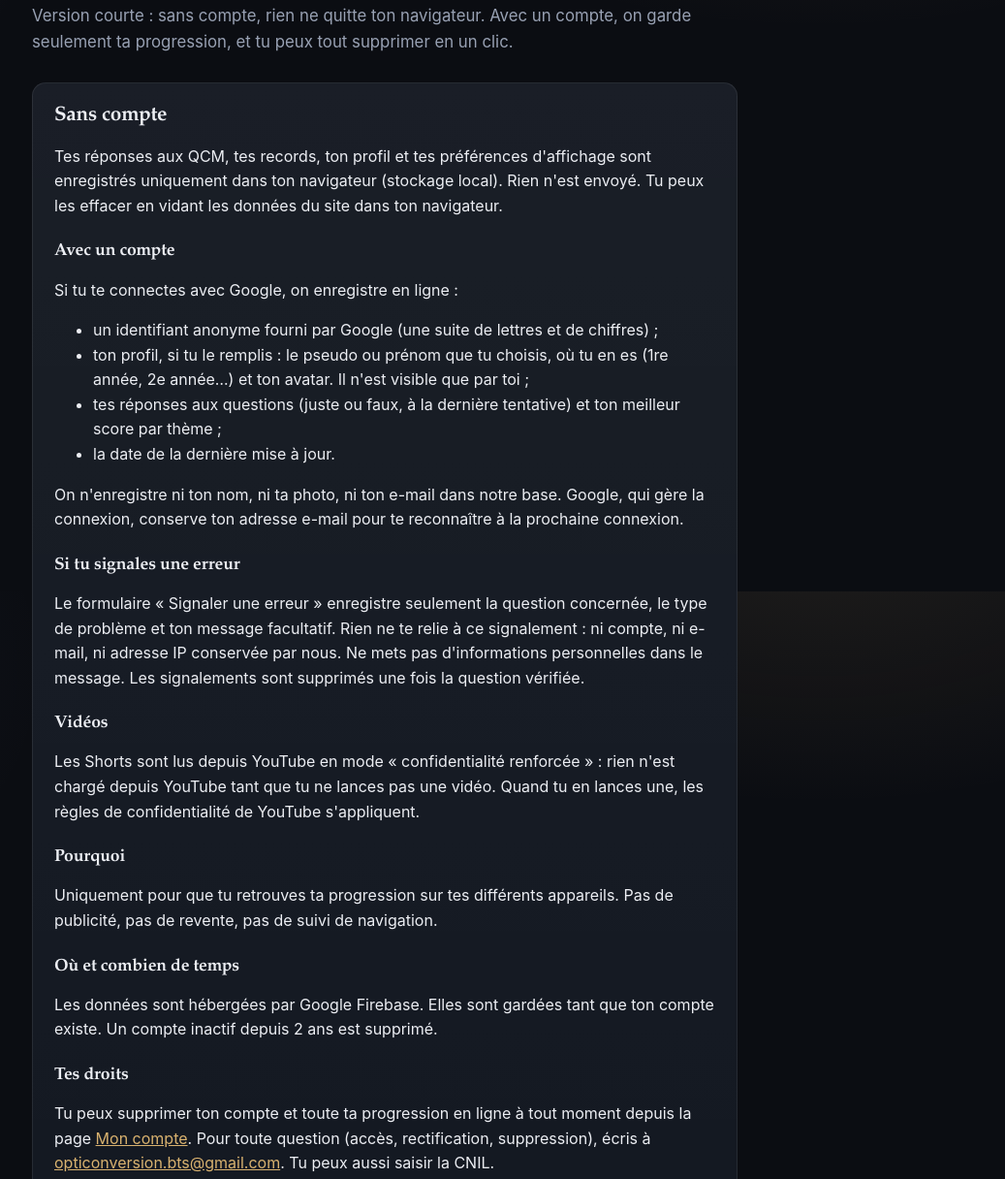
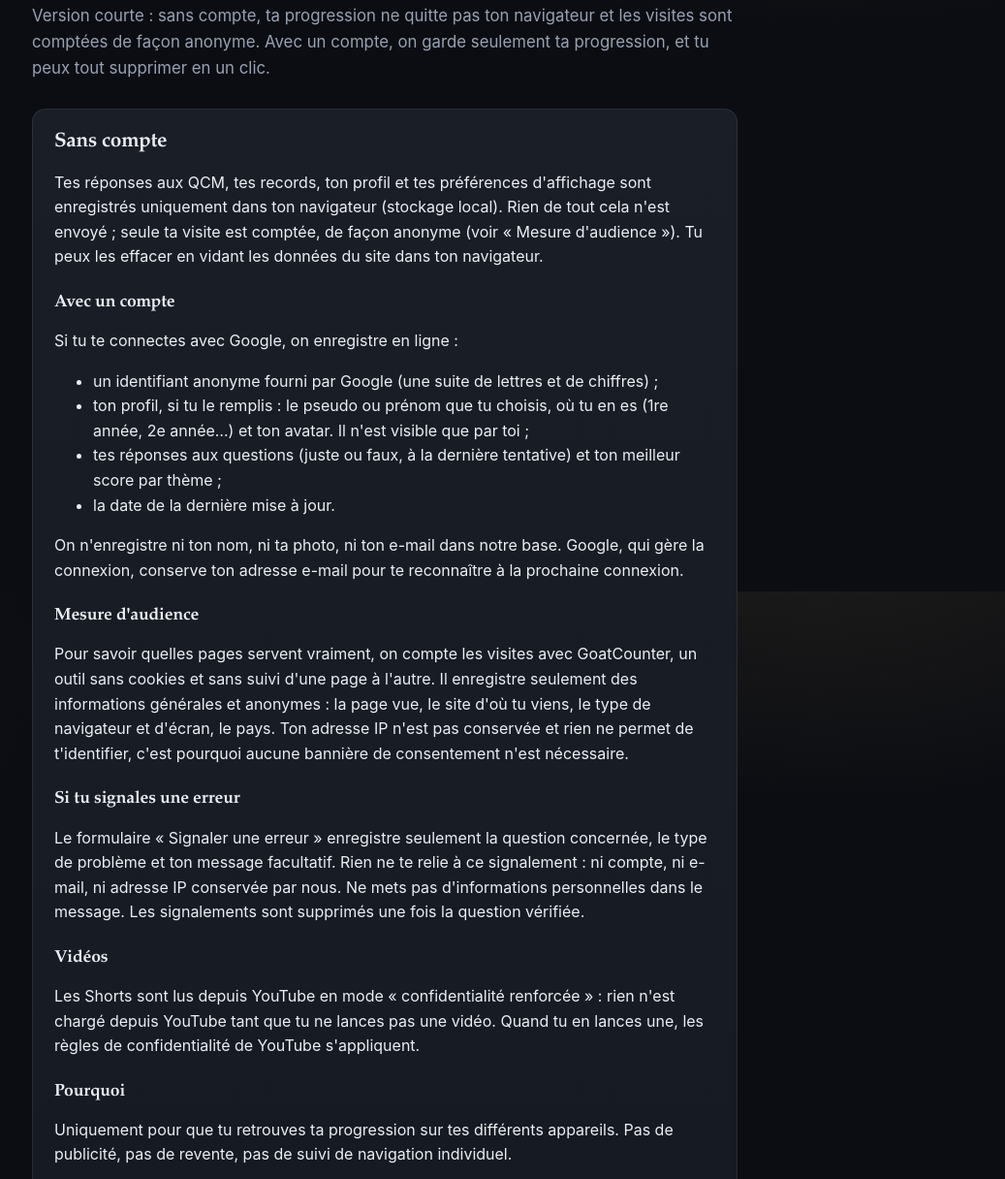
Before and after one commit to Opticonversion/opticonversion.github.io, a plain HTML site: page confidentialite.html in a window 1280 px wide. Shown: the part 190-1406 px from the top of the page at 97% size, without its empty margins (243-1280 px from the left). Drawn offline with Linux system fonts and the light colour scheme.

Commit message:
Mesure d'audience anonyme sans cookies (GoatCounter), page confidentialité mise à jour
Co-Authored-By: Claude Opus 5.5 <noreply@anthropic.com>

```diff
--- a/confidentialite.html
+++ b/confidentialite.html
@@ -26,11 +26,11 @@
 <main>
   <p class="marque apparait">Tes données</p>
   <h1 class="apparait" style="--d:1">Confidentialité</h1>
-  <p class="sous-titre apparait" style="--d:2">Version courte : sans compte, rien ne quitte ton navigateur. Avec un compte, on garde seulement ta progression, et tu peux tout supprimer en un clic.</p>
+  <p class="sous-titre apparait" style="--d:2">Version courte : sans compte, ta progression ne quitte pas ton navigateur et les visites sont comptées de façon anonyme. Avec un compte, on garde seulement ta progression, et tu peux tout supprimer en un clic.</p>
 
   <section class="apparait" style="--d:3">
     <h2>Sans compte</h2>
-    <p>Tes réponses aux QCM, tes records, ton profil et tes préférences d'affichage sont enregistrés uniquement dans ton navigateur (stockage local). Rien n'est envoyé. Tu peux les effacer en vidant les données du site dans ton navigateur.</p>
+    <p>Tes réponses aux QCM, tes records, ton profil et tes préférences d'affichage sont enregistrés uniquement dans ton navigateur (stockage local). Rien de tout cela n'est envoyé ; seule ta visite est comptée, de façon anonyme (voir « Mesure d'audience »). Tu peux les effacer en vidant les données du site dans ton navigateur.</p>
 
     <h3>Avec un compte</h3>
     <p>Si tu te connectes avec Google, on enregistre en ligne :</p>
@@ -42,6 +42,9 @@
     </ul>
     <p>On n'enregistre ni ton nom, ni ta photo, ni ton e-mail dans notre base. Google, qui gère la connexion, conserve ton adresse e-mail pour te reconnaître à la prochaine connexion.</p>
 
+    <h3>Mesure d'audience</h3>
+    <p>Pour savoir quelles pages servent vraiment, on compte les visites avec GoatCounter, un outil sans cookies et sans suivi d'une page à l'autre. Il enregistre seulement des informations générales et anonymes : la page vue, le site d'où tu viens, le type de navigateur et d'écran, le pays. Ton adresse IP n'est pas conservée et rien ne permet de t'identifier, c'est pourquoi aucune bannière de consentement n'est nécessaire.</p>
+
     <h3>Si tu signales une erreur</h3>
     <p>Le formulaire « Signaler une erreur » enregistre seulement la question concernée, le type de problème et ton message facultatif. Rien ne te relie à ce signalement : ni compte, ni e-mail, ni adresse IP conservée par nous. Ne mets pas d'informations personnelles dans le message. Les signalements sont supprimés une fois la question vérifiée.</p>
 
@@ -49,7 +52,7 @@
     <p>Les Shorts sont lus depuis YouTube en mode « confidentialité renforcée » : rien n'est chargé depuis YouTube tant que tu ne lances pas une vidéo. Quand tu en lances une, les règles de confidentialité de YouTube s'appliquent.</p>
 
     <h3>Pourquoi</h3>
-    <p>Uniquement pour que tu retrouves ta progression sur tes différents appareils. Pas de publicité, pas de revente, pas de suivi de navigation.</p>
+    <p>Uniquement pour que tu retrouves ta progression sur tes différents appareils. Pas de publicité, pas de revente, pas de suivi de navigation individuel.</p>
 
     <h3>Où et combien de temps</h3>
     <p>Les données sont hébergées par Google Firebase. Elles sont gardées tant que ton compte existe. Un compte inactif depuis 2 ans est supprimé.</p>
@@ -62,5 +65,7 @@
 <footer>© 2026 Opticonversion · <a href="confidentialite.html">Confidentialité</a> · <a href="mentions-legales.html">Mentions légales</a></footer>
 
 <script type="module" src="compte.js"></script>
+<!-- Mesure d'audience anonyme, sans cookies (GoatCounter) -->
+<script data-goatcounter="https://opticonversion.goatcounter.com/count" async src="https://gc.zgo.at/count.js"></script>
 </body>
 </html>
```
Also changed, not shown: calculateurs.html (+2 -0 lines), compte.html (+2 -0 lines), essentiel.html (+2 -0 lines), index.html (+2 -0 lines), mentions-legales.html (+2 -0 lines), qcm.html (+2 -0 lines).
